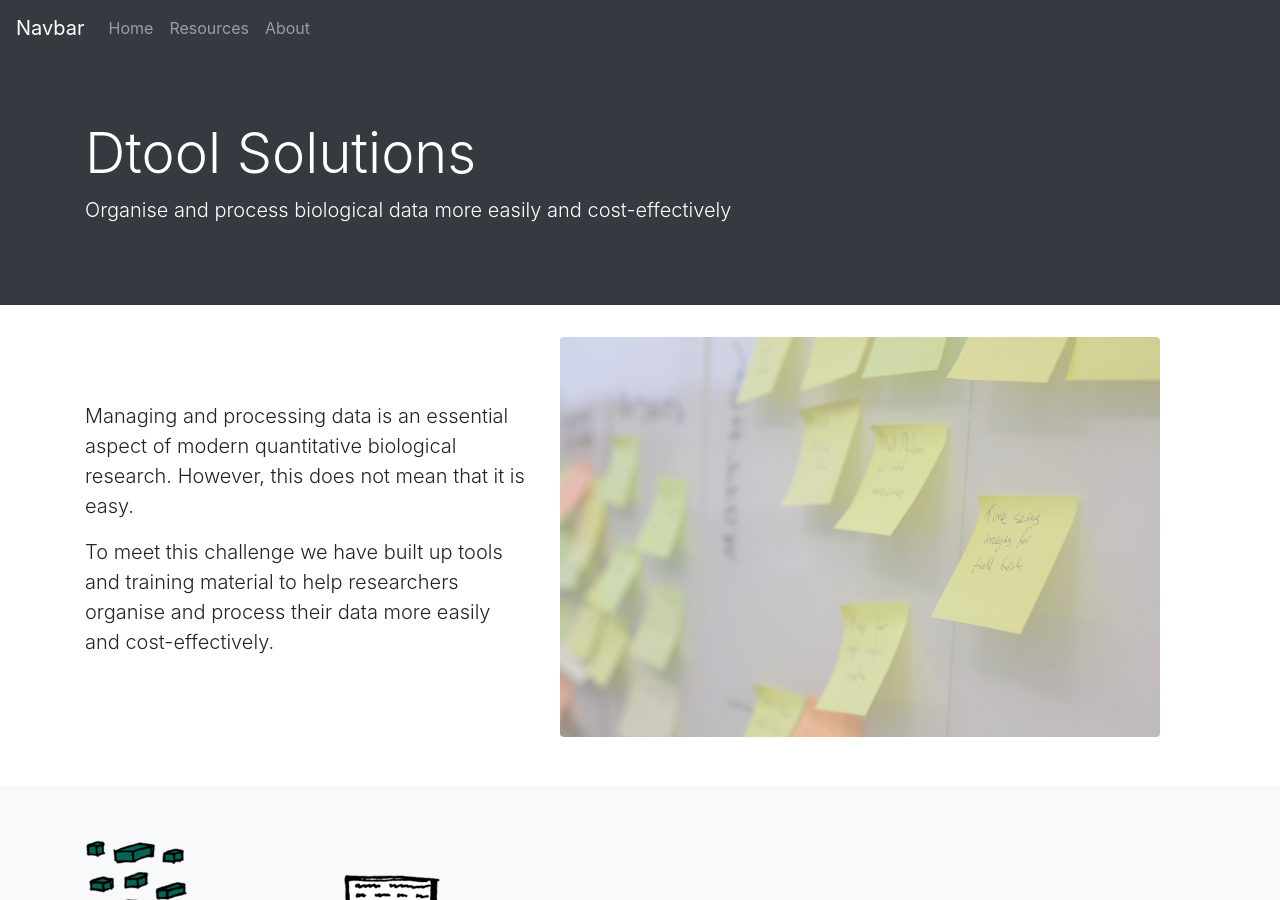
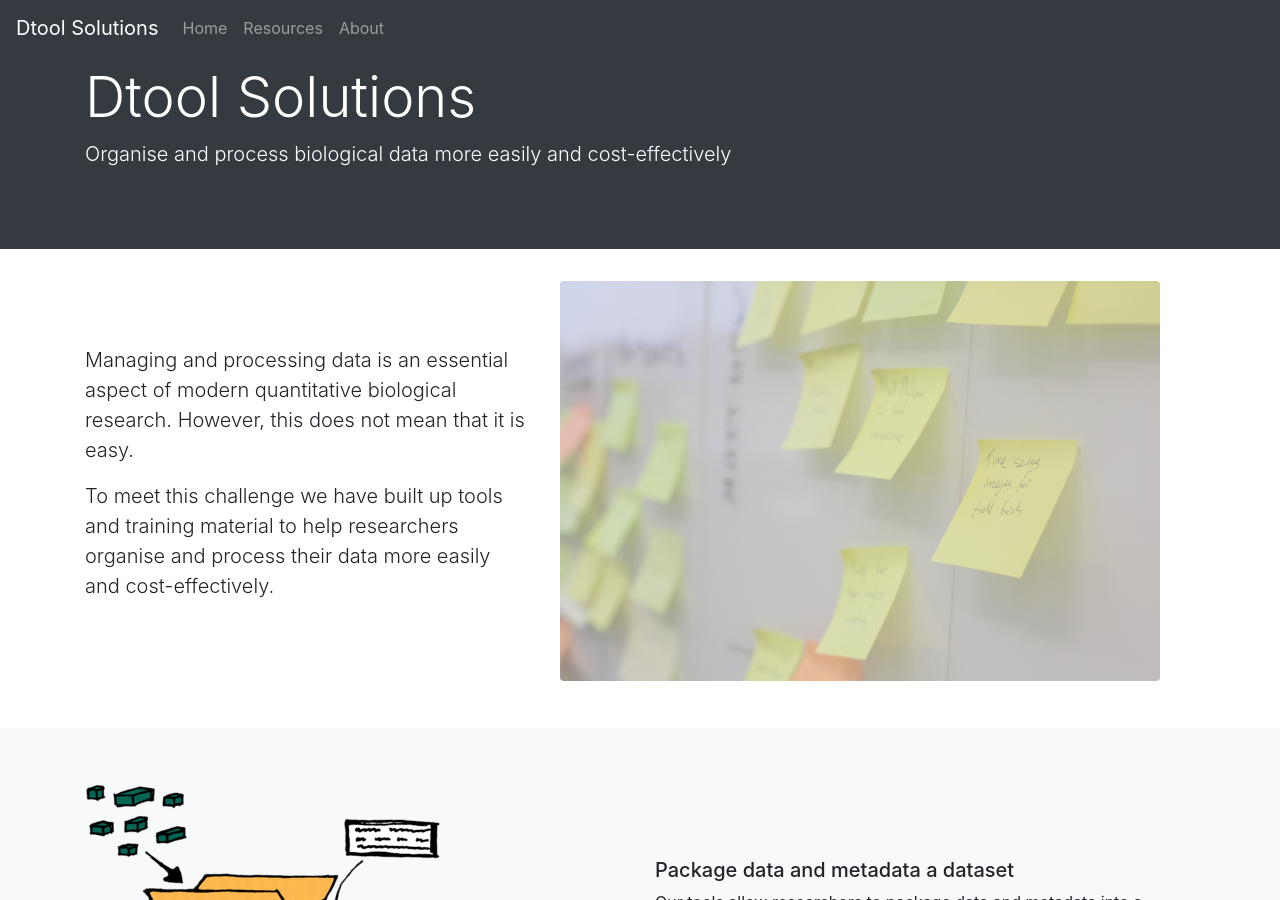
Before and after one commit to jic-dtool/jic-dtool.github.io, a Jekyll site: the page built from index.md, in a window 1280 px wide and 900 px high. Built offline with Jekyll 4.4.1, drawn with Linux system fonts in a browser that asks for light colours; our own code applies the rules of GitHub Pages for plain Markdown files.

Commit message:
Fix navbar to top

```diff
--- a/_includes/navbar.html
+++ b/_includes/navbar.html
@@ -1,5 +1,5 @@
-<nav class="navbar navbar-expand-lg navbar-dark bg-dark">
-  <a class="navbar-brand" href="#">Navbar</a>
+<nav class="navbar navbar-expand-lg navbar-dark bg-dark fixed-top">
+  <a class="navbar-brand" href="#">Dtool Solutions</a>
   <button class="navbar-toggler" type="button" data-toggle="collapse" data-target="#navbarNavAltMarkup" aria-controls="navbarNavAltMarkup" aria-expanded="false" aria-label="Toggle navigation">
     <span class="navbar-toggler-icon"></span>
   </button>
```
